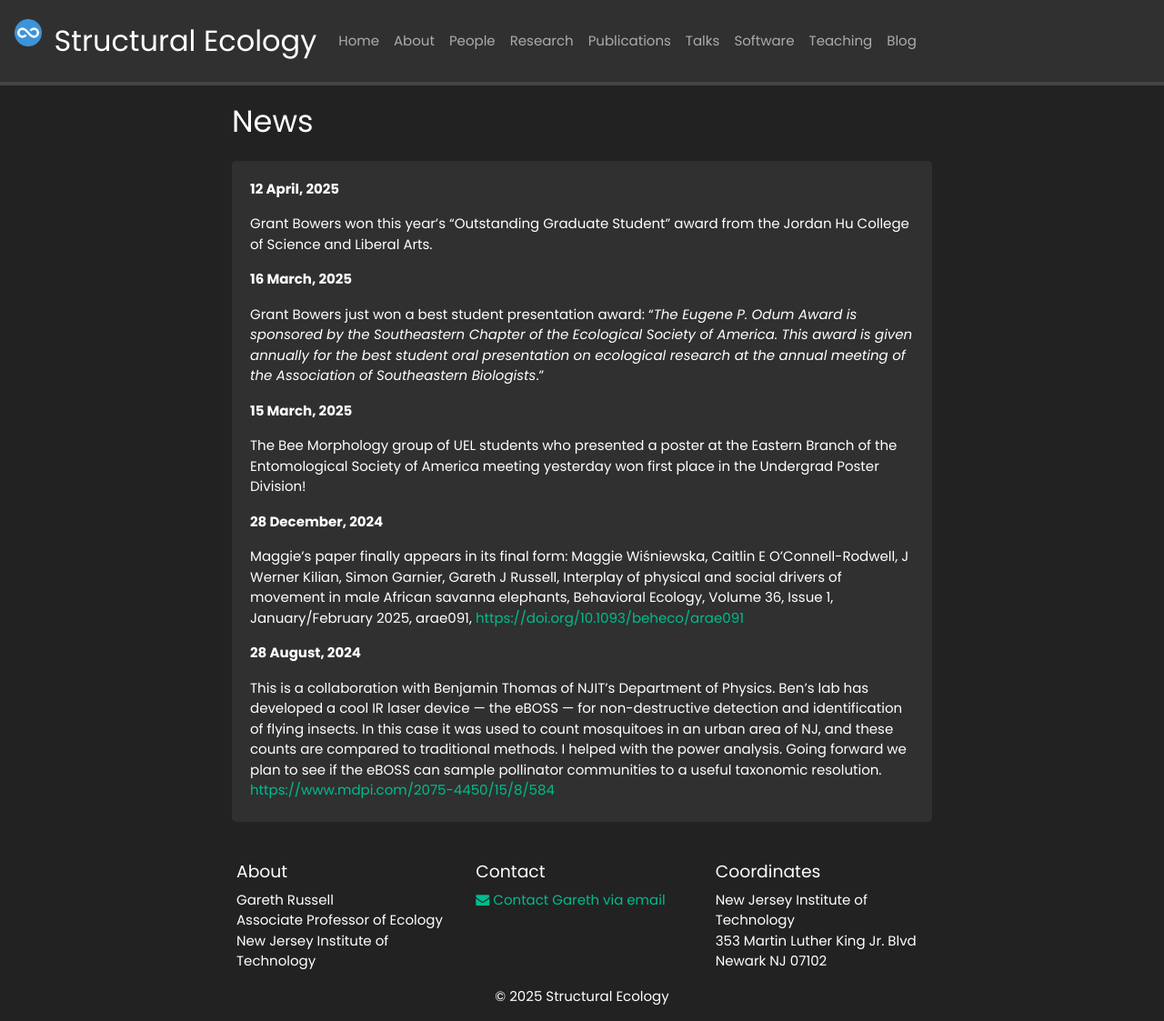
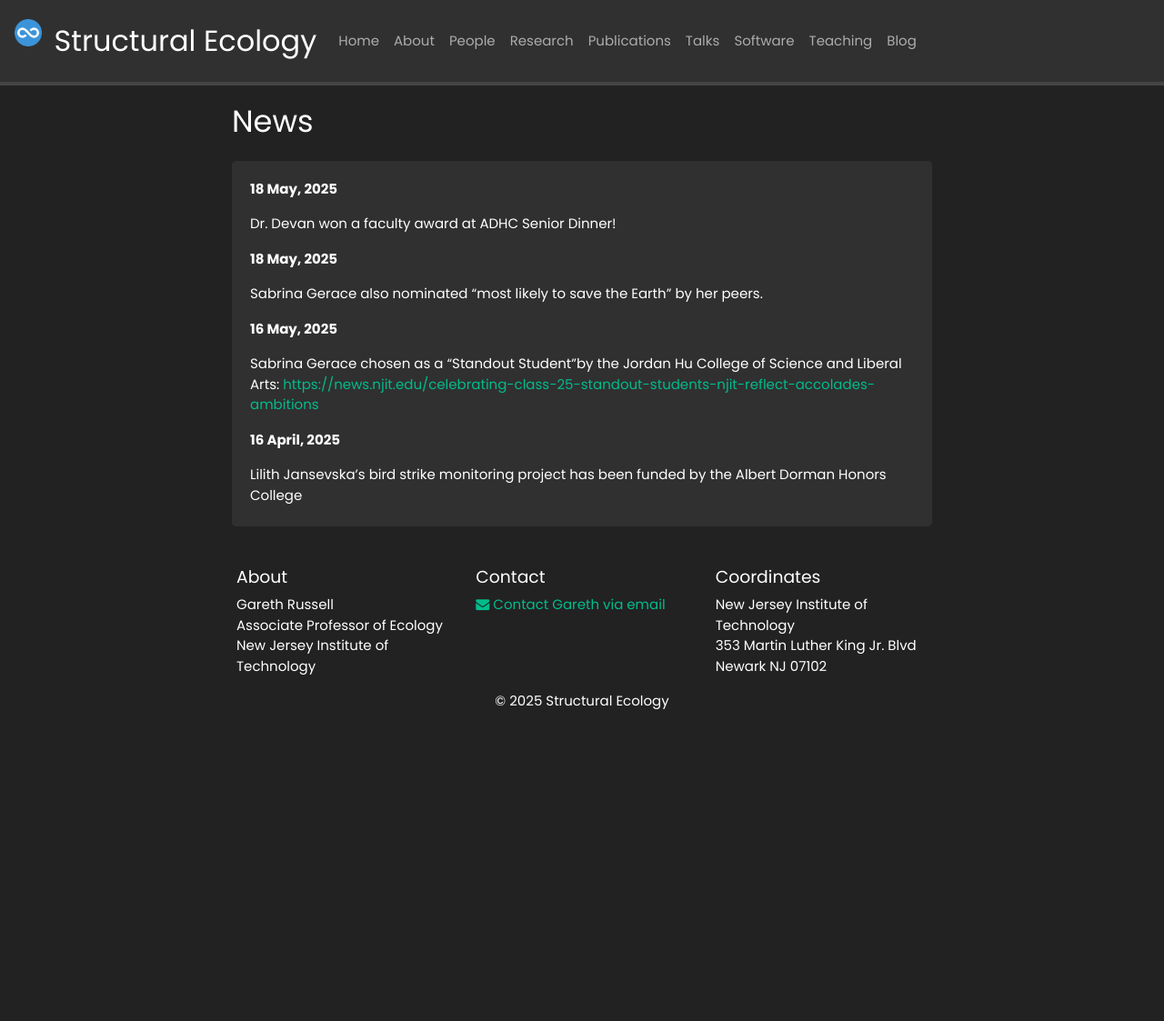
Before and after one commit to garethrussell/uel, a Jekyll site: the page built from _pages/allnews.md, in a window 1280 px wide and 1123 px high. Shown: the whole window at 91% size. Built offline with Jekyll 4.4.1, drawn with Linux system fonts in a browser that asks for light colours; nearby versions of some CDN libraries; a script that is not in the unit is left out.

Commit message:
Update news.yml

```diff
--- a/_data/news.yml
+++ b/_data/news.yml
@@ -1,14 +1,11 @@
-- date: 12 April, 2025
-  headline: "Grant Bowers won this year's \"Outstanding Graduate Student\" award from the Jordan Hu College of Science and Liberal Arts."
+- date: 18 May, 2025
+  headline: "Dr. Devan won a faculty award at ADHC Senior Dinner!"
 
-- date: 16 March, 2025
-  headline: "Grant Bowers just won a best student presentation award: \"<i>The Eugene P. Odum Award is sponsored by the Southeastern Chapter of the Ecological Society of America. This award is given annually for the best student oral presentation  on ecological research at the annual meeting of the Association of Southeastern Biologists</i>.\""
+- date: 18 May, 2025
+  headline: "Sabrina Gerace also nominated \"most likely to save the Earth\" by her peers."
 
-- date: 15 March, 2025
-  headline: "The Bee Morphology group of UEL students who presented a poster at the Eastern Branch of the Entomological Society of America meeting yesterday won first place in the Undergrad Poster Division!"
+- date: 16 May, 2025
+  headline: "Sabrina Gerace chosen as a \"Standout Student\"by the Jordan Hu College of Science and Liberal Arts:  [https://news.njit.edu/celebrating-class-25-standout-students-njit-reflect-accolades-ambitions](https://news.njit.edu/celebrating-class-25-standout-students-njit-reflect-accolades-ambitions)"
 
-- date: 28 December, 2024
-  headline: "Maggie's paper finally appears in its final form: Maggie Wiśniewska, Caitlin E O’Connell-Rodwell, J Werner Kilian, Simon Garnier, Gareth J Russell, Interplay of physical and social drivers of movement in male African savanna elephants, Behavioral Ecology, Volume 36, Issue 1, January/February 2025, arae091, [https://doi.org/10.1093/beheco/arae091](https://doi.org/10.1093/beheco/arae091)"
-
-- date: 28 August, 2024
-  headline:  "This is a collaboration with Benjamin Thomas of NJIT’s Department of Physics. Ben’s lab has developed a cool IR laser device — the eBOSS — for non-destructive detection and identification of flying insects. In this case it was used to count mosquitoes in an urban area of NJ, and these counts are compared to traditional methods. I helped with the power analysis. Going forward we plan to see if the eBOSS can sample pollinator communities to a useful taxonomic resolution. [https://www.mdpi.com/2075-4450/15/8/584](https://www.mdpi.com/2075-4450/15/8/584)"
+- date: 16 April, 2025
+  headline: "Lilith Jansevska's bird strike monitoring project has been funded by the Albert Dorman Honors College"
```
